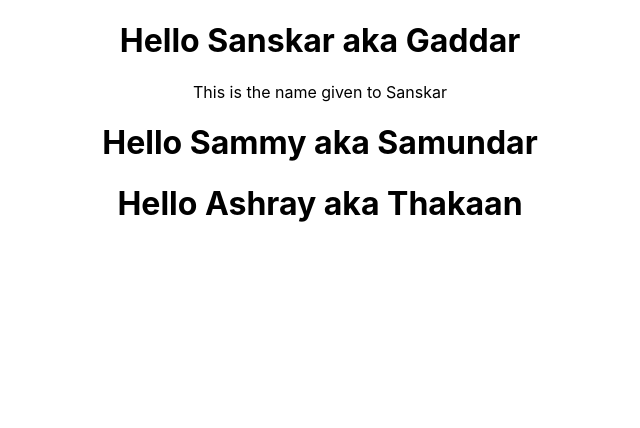
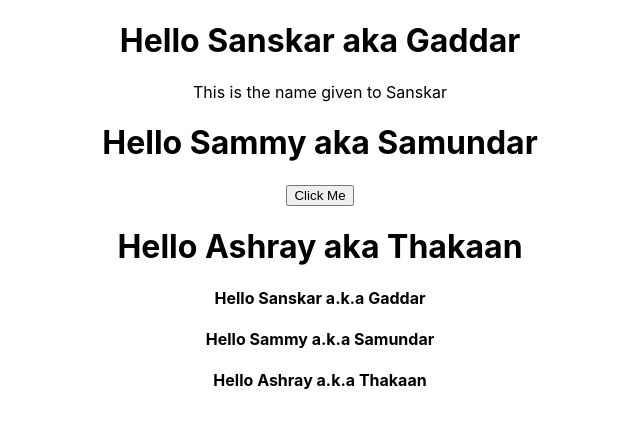
Before and after one commit to Sanskar-Choubey/hello-world, a React (Create React App) app: page / in a window 1280 px wide. Shown: the top 428 px of the page, without its empty margins (320-960 px from the left). Built offline with nearby package versions, Linux system fonts and the light colour scheme.

Commit message:
add : howto use props with class components

```diff
--- a/src/App.js
+++ b/src/App.js
@@ -15,8 +15,15 @@ function App() {
         <Greetings name='Sanskar' heroName="Gaddar">
           <p>This is the name given to Sanskar</p>
         </Greetings>
-        <Greetings name='Sammy' heroName="Samundar"/>
+        <Greetings name='Sammy' heroName="Samundar">
+          <button>Click Me</button>
+        </Greetings>
         <Greetings name='Ashray' heroName="Thakaan"/>
+
+        <Welcome name="Sanskar" heroName="Gaddar"/>
+        <Welcome name="Sammy" heroName="Samundar"/>
+        <Welcome name="Ashray" heroName="Thakaan"/>
+
       </div>
     );
 }
--- a/src/components/welcome.js
+++ b/src/components/welcome.js
@@ -3,7 +3,7 @@ import React, { Component } from 'react';
 class Welcome extends Component {
     render(){
         return (
-            <p>I'm a 4th year undergrad looking for Internship and Job oppurtunites</p>
+            <h4>Hello {this.props.name} a.k.a {this.props.heroName}</h4>
         );
     }
 }
```
Also changed, not shown: 1 other file (tests, documents, lock files or other folders).
